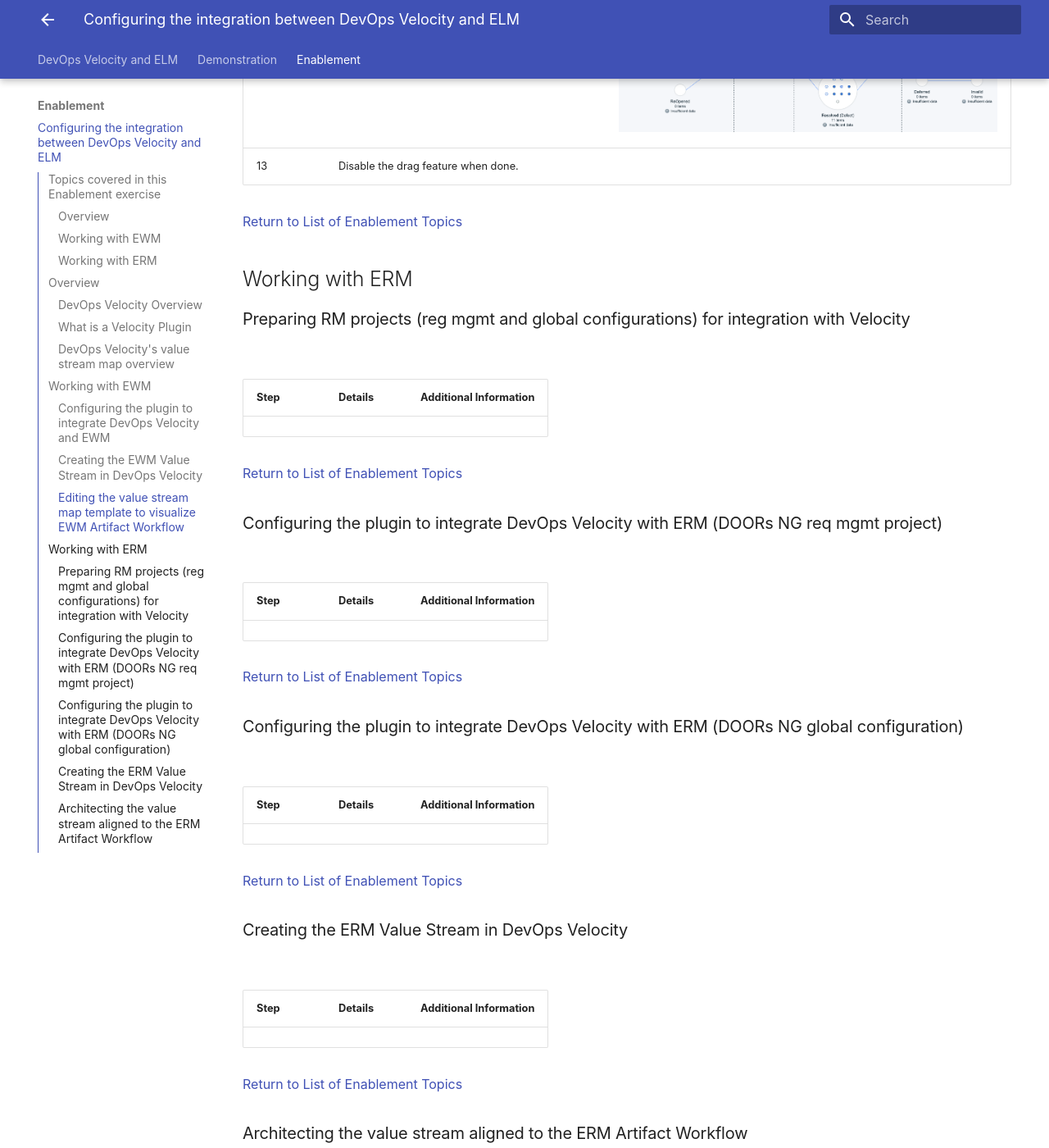
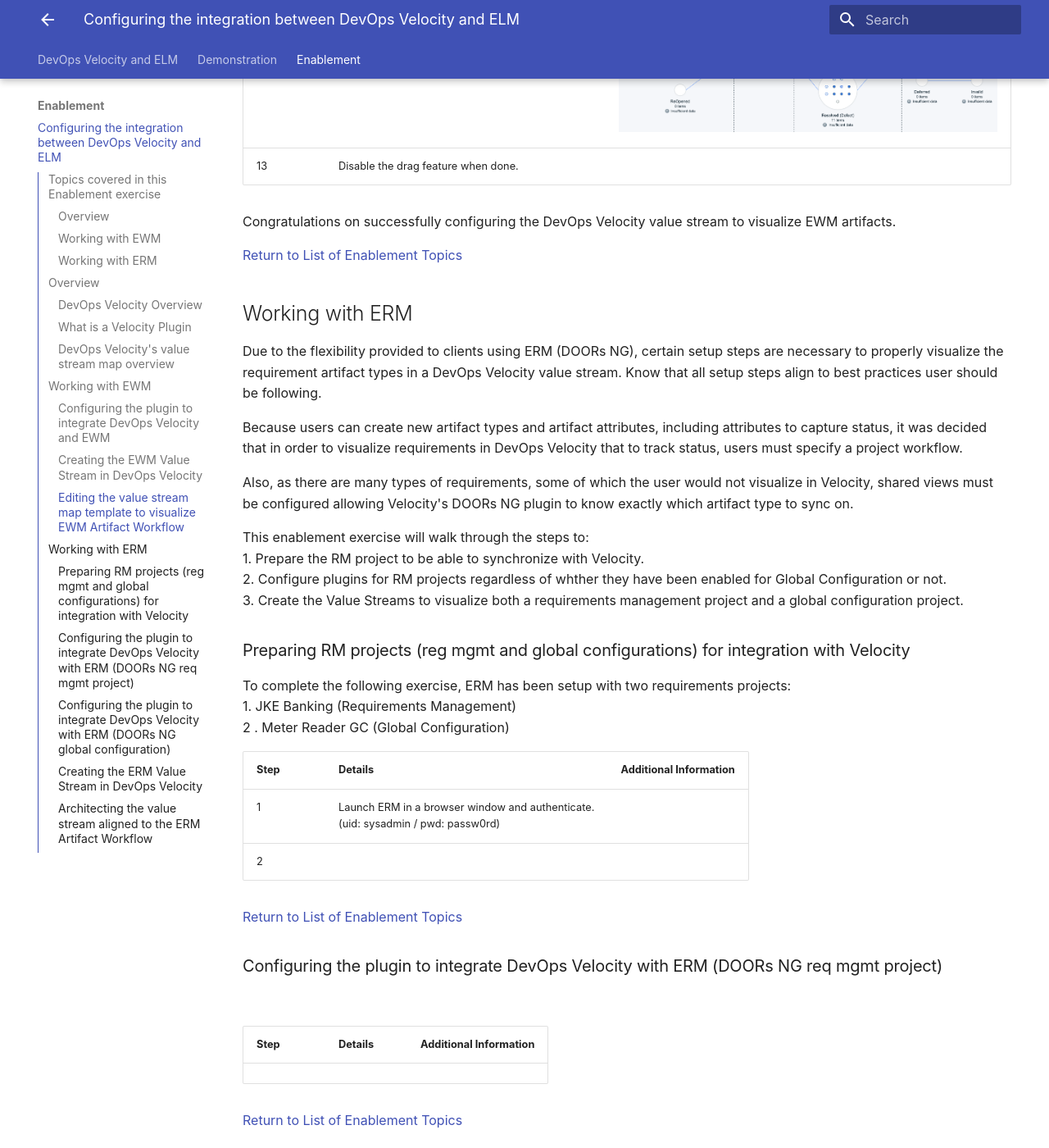
Before and after one commit to DevOpsAutomationLabs/ELM_Velocity, an MkDocs documentation site: the page built from docs/enablement/index.md, in a window 1280 px wide and 1400 px high, scrolled down 11529 px. Shown: the whole window at 82% size. Built offline with MkDocs 1.6.1 and Material for MkDocs 9.7.7, drawn with Linux system fonts in a browser that asks for light colours.

Commit message:
Update index.md

```diff
--- a/docs/enablement/index.md
+++ b/docs/enablement/index.md
@@ -166,16 +166,34 @@
 | 12 | Hover the mouse cursor over one of the stages. Click and hold the mouse button while moving the stage into the desired position. The image to the right shows an orientation where lines are not bisecting stages and provides an easy to read layout. | <img src="media/e31.png" alt="e31" style="width:100%; height:auto;"> |
 | 13 | Disable the drag feature when done. |  |
 
+Congratulations on successfully configuring the DevOps Velocity value stream to visualize EWM artifacts.
+
 [Return to List of Enablement Topics](#topics-covered-in-this-enablement-exercise)
 <br/>
 
 ## Working with ERM
 
+Due to the flexibility provided to clients using ERM (DOORs NG), certain setup steps are necessary to properly visualize the requirement artifact types in a DevOps Velocity value stream. Know that all setup steps align to best practices user should be following.
+
+Because users can create new artifact types and artifact attributes, including attributes to capture status, it was decided that in order to visualize requirements in DevOps Velocity that to track status, users must specify a project workflow.
+
+Also, as there are many types of requirements, some of which the user would not visualize in Velocity, shared views must be configured allowing Velocity's DOORs NG plugin to know exactly which artifact type to sync on.
+
+This enablement exercise will walk through the steps to:<br/>
+1. Prepare the RM project to be able to synchronize with Velocity.<br/>
+2. Configure plugins for RM projects regardless of whther they have been enabled for Global Configuration or not.<br/>
+3. Create the Value Streams to visualize both a requirements management project and a global configuration project.<br/>
+
 ### Preparing RM projects (reg mgmt and global configurations) for integration with Velocity
-<br/>
+
+To complete the following exercise, ERM has been setup with two requirements projects:<br/>
+1. JKE Banking (Requirements Management)<br/>
+2 . Meter Reader GC (Global Configuration)<br/>
 
 | **Step** | **Details**  | **Additional Information** |
 | ------------- | ------------- | ------------- |
+| 1 | Launch ERM in a browser window and authenticate.<br/> (uid: sysadmin / pwd: passw0rd) |  |
+| 2 |  |  |
 
 [Return to List of Enablement Topics](#topics-covered-in-this-enablement-exercise)
 <br/>
```
